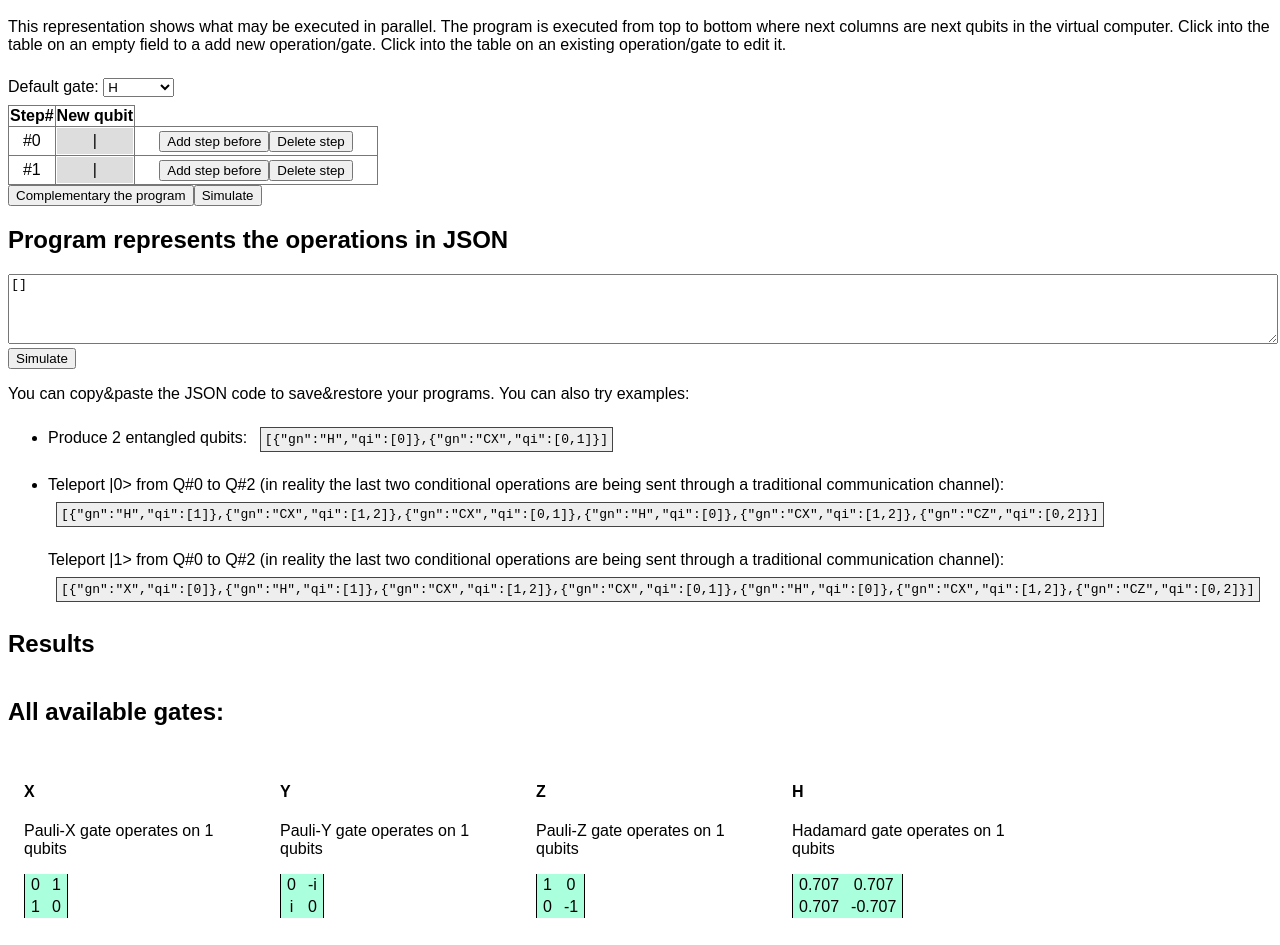
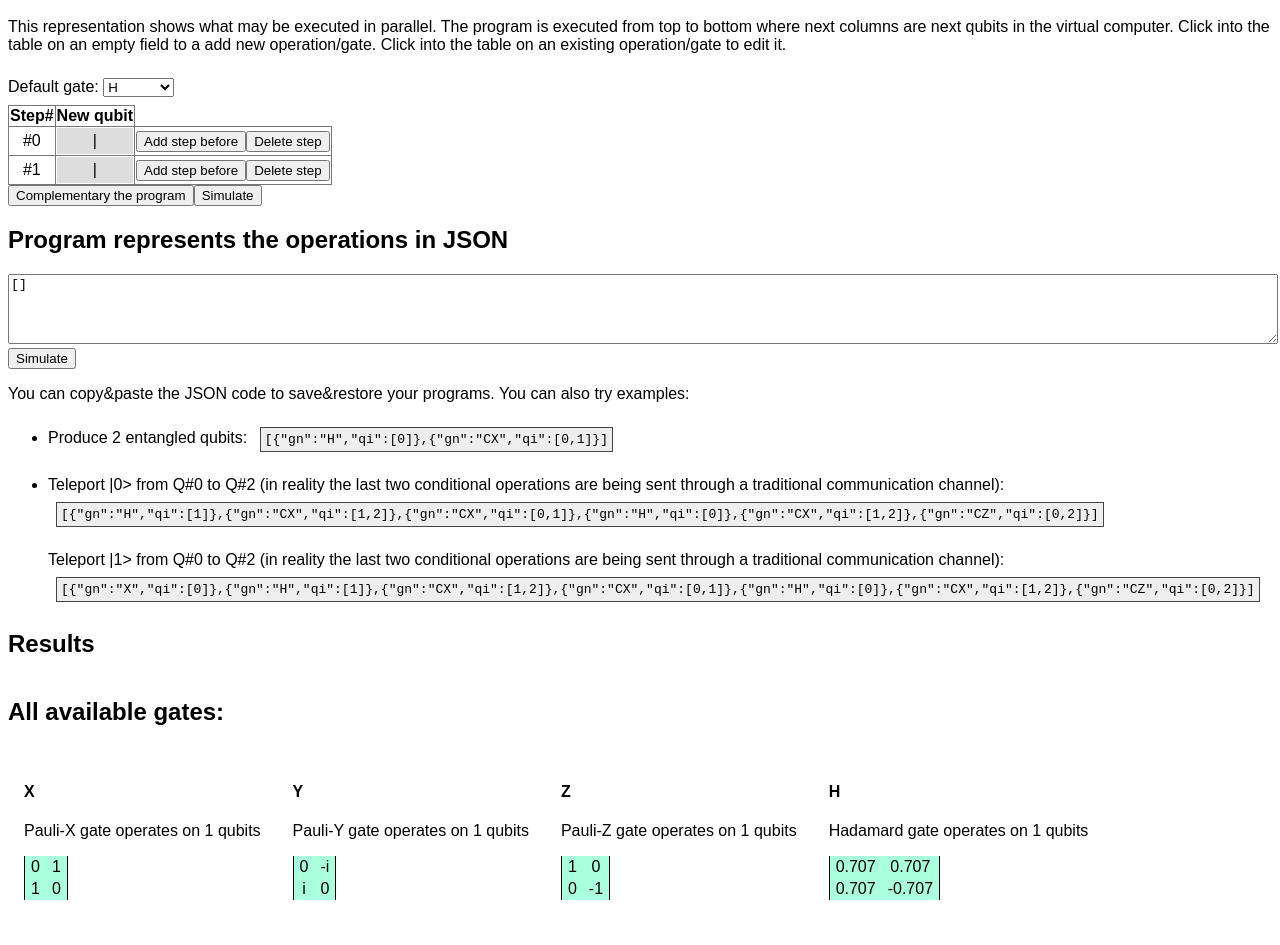
Before and after one commit to adrianscheit/web-quantum-computer-simulator, an Angular app: page / in a window 1280 px wide. Shown: the part 527-1472 px from the top of the page. Built offline with nearby package versions, Linux system fonts and the light colour scheme.

Commit message:
Remove inline styles

```diff
--- a/src/app/app.component.html
+++ b/src/app/app.component.html
@@ -74,7 +74,7 @@
             <tbody>
                 <tr>
                     <th>Step#</th>
-                    <th *ngFor="let i of getIndexes(qubitsQuantity)" style="min-width: 88px;">
+                    <th *ngFor="let i of getIndexes(qubitsQuantity)">
                         <div class="column">
                             <button type="button" type="button" (click)="addQubitBefore(i)">Add before</button>
                             QuBit#{{i}}
@@ -88,7 +88,7 @@
                     <td *ngFor="let guiGate of step; let j=index">
                         <app-gate [gate]="guiGate" (click)="changeOperation(guiGate,i,j)"></app-gate>
                     </td>
-                    <td style="min-width: 240px;">
+                    <td>
                         <button type="button" (click)="addStep(i)">Add step before</button>
                         <button type="button" (click)="deleteStep(i) ">Delete step</button>
                     </td>
@@ -104,7 +104,7 @@
             </tbody>
         </table>
     </div>
-    <button type="button" (click)="complem()">Complementary the program</button>
+    <button type="button" (click)="complement()">Complementary the program</button>
     <button type="button" (click)="simulate()">Simulate</button>
 </section>
 
--- a/src/app/gate-view/gate-view.component.html
+++ b/src/app/gate-view/gate-view.component.html
@@ -1,6 +1,6 @@
 <section>
     <h4>{{gate.name}}</h4>
-    <p style="max-width: 224px;">{{gate.desc}} gate operates on {{gate.colspan}} qubits</p>
+    <p>{{gate.desc}} gate operates on {{gate.colspan}} qubits</p>
     <div class="grid" [style.background-color]="gate.color" style.grid-template-columns="repeat({{gate.widthAndHeight}},auto)">
         <div *ngFor="let c of gate.matrix">{{c}}</div>
     </div>
```
